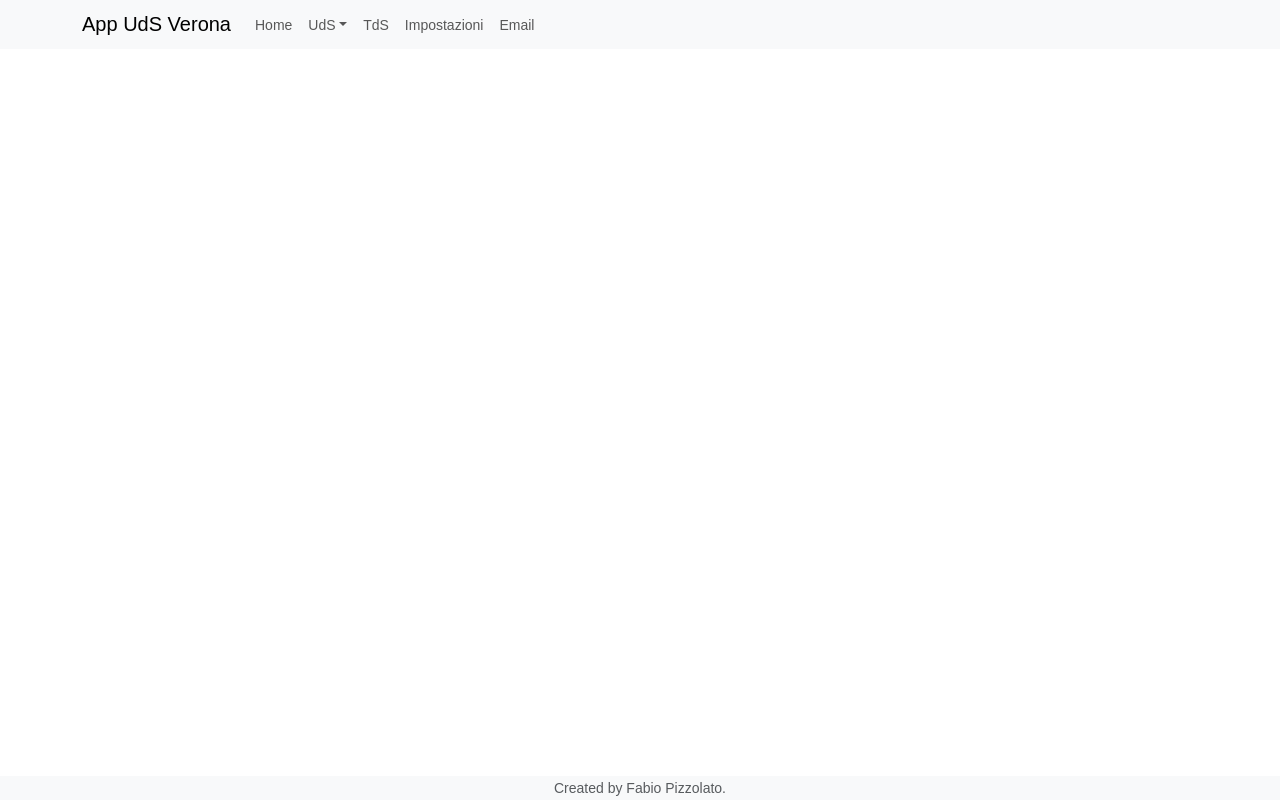
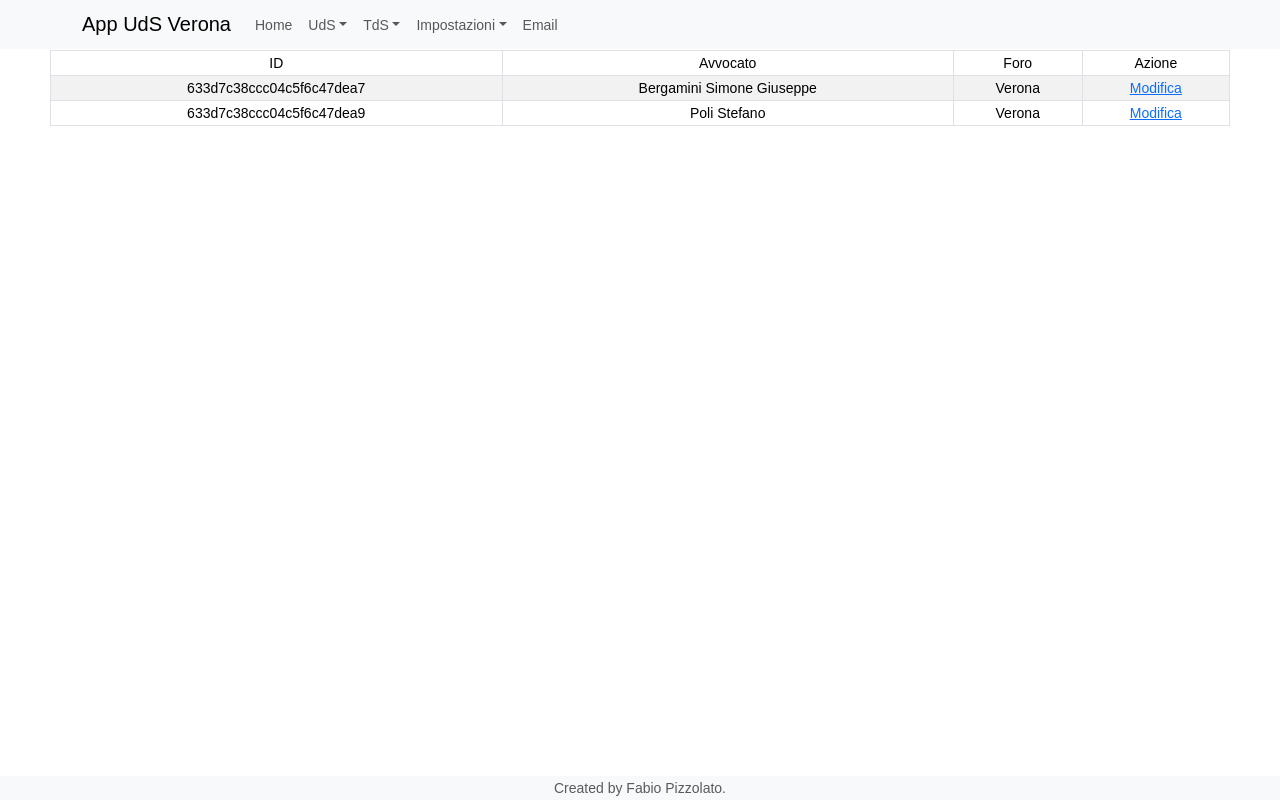
Before and after one commit to pzzfba16/sorveglianzaReact, a React (Create React App) app: page / in a window 1280 px wide. Built offline with nearby package versions, Linux system fonts and the light colour scheme.

Commit message:
add avvocati

```diff
--- a/public/index.html
+++ b/public/index.html
@@ -19,6 +19,7 @@
     -->
     <link rel="manifest" href="%PUBLIC_URL%/manifest.json" />
     <link rel="shortcut icon" href="%PUBLIC_URL%/favicon.ico" />
+
     <!--
       Notice the use of %PUBLIC_URL% in the tags above.
       It will be replaced with the URL of the `public` folder during the build.
--- a/src/App.js
+++ b/src/App.js
@@ -2,13 +2,14 @@ import React from "react";
 
 import Header from "./components/Header";
 import Footer from "./components/Footer";
-
+import Avvocati from "./components/avvocati/Avvocati";
 import "./styles.css";
 
 function App() {
   return (
     <div className="App">
       <Header />
+      <Avvocati />
       <Footer />
     </div>
   );
--- /dev/null
+++ b/src/components/avvocati/Avvocati.js
@@ -0,0 +1,35 @@
+import React from "react";
+import { Table } from "react-bootstrap";
+import { avvocatiData } from "./avvocatiData";
+import { FontAwesomeIcon } from "@fortawesome/react-fontawesome";
+
+export default class Avvocati extends React.Component {
+  render() {
+    return (
+      <Table striped bordered hover size="sm">
+        <thead>
+          <tr>
+            <td>ID</td>
+            <td>Avvocato</td>
+            <td>Foro</td>
+            <td>Azione</td>
+          </tr>
+        </thead>
+        <tbody>
+          {avvocatiData.map((avvocato) => {
+            return (
+              <tr>
+                <td>{avvocato._id}</td>
+                <td>{avvocato.avvocato}</td>
+                <td>{avvocato.foro}</td>
+                <td>
+                  <a href="#">Modifica </a>
+                </td>
+              </tr>
+            );
+          })}
+        </tbody>
+      </Table>
+    );
+  }
+}
--- /dev/null
+++ b/src/components/avvocati/avvocatiData.js
@@ -0,0 +1,18 @@
+export const avvocatiData = [
+  {
+    _id: "633d7c38ccc04c5f6c47dea7",
+    idA: 1,
+    avvocato: "Bergamini Simone Giuseppe",
+    foro: "Verona",
+    email: "studiolegalebergamini@pec.it",
+    __v: 0
+  },
+  {
+    _id: "633d7c38ccc04c5f6c47dea9",
+    idA: 3,
+    avvocato: "Poli Stefano",
+    foro: "Verona",
+    email: "info@pec.avvocatopoli.it",
+    __v: 0
+  }
+];
--- a/src/components/navbar/menuItems.js
+++ b/src/components/navbar/menuItems.js
@@ -19,11 +19,31 @@ export const menuItems = [
   },
   {
     title: "TdS",
-    url: "/tds"
+    url: "/tds",
+    submenu: [
+      {
+        title: "Fascicoli",
+        url: "/uds"
+      },
+      {
+        title: "Nuovo fascicolo",
+        url: "/udsForm"
+      }
+    ]
   },
   {
     title: "Impostazioni",
-    url: "/impostazioni"
+    url: "/impostazioni",
+    submenu: [
+      {
+        title: "Avvocati",
+        url: "/avvocati"
+      },
+      {
+        title: "Posizione Giuridica",
+        url: "/posizionegiuridica"
+      }
+    ]
   },
   {
     title: "Email",
```
Also changed, not shown: package.json (+10 -1 lines), src/components/avvocati/AvvocatiTableData.js (added, +8 -0 lines).
